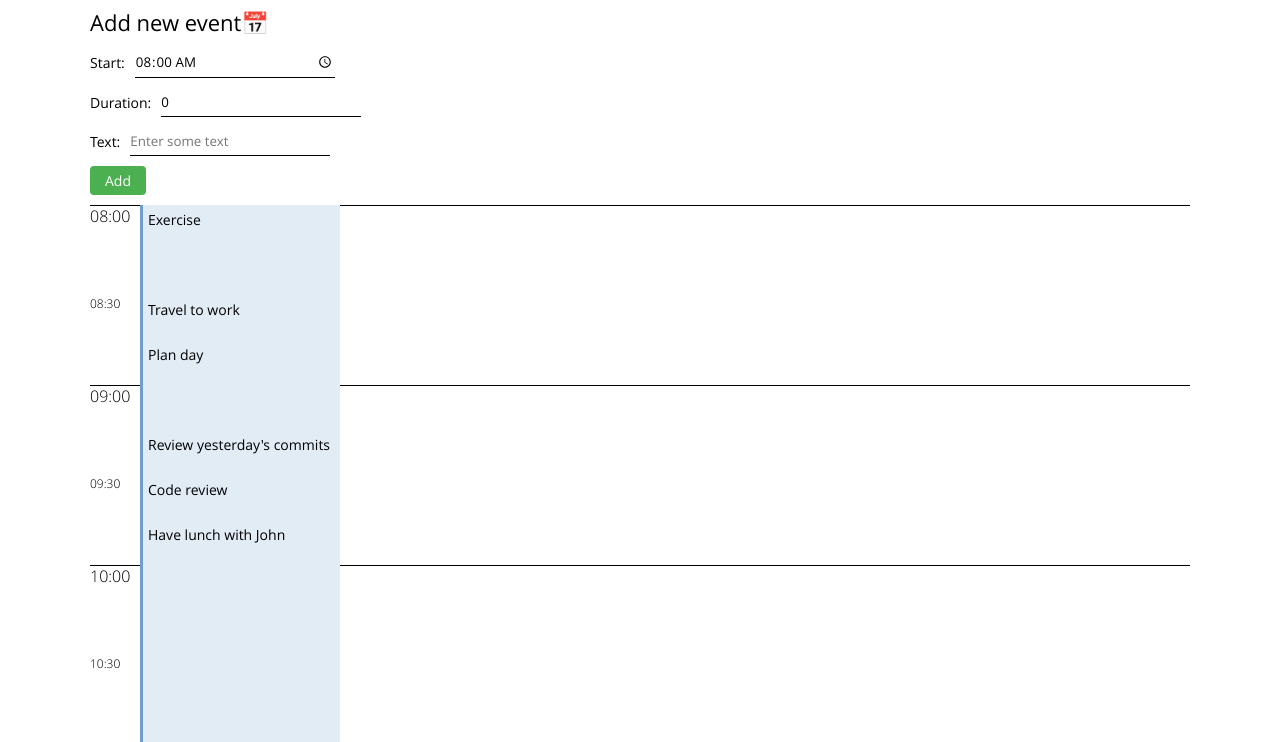
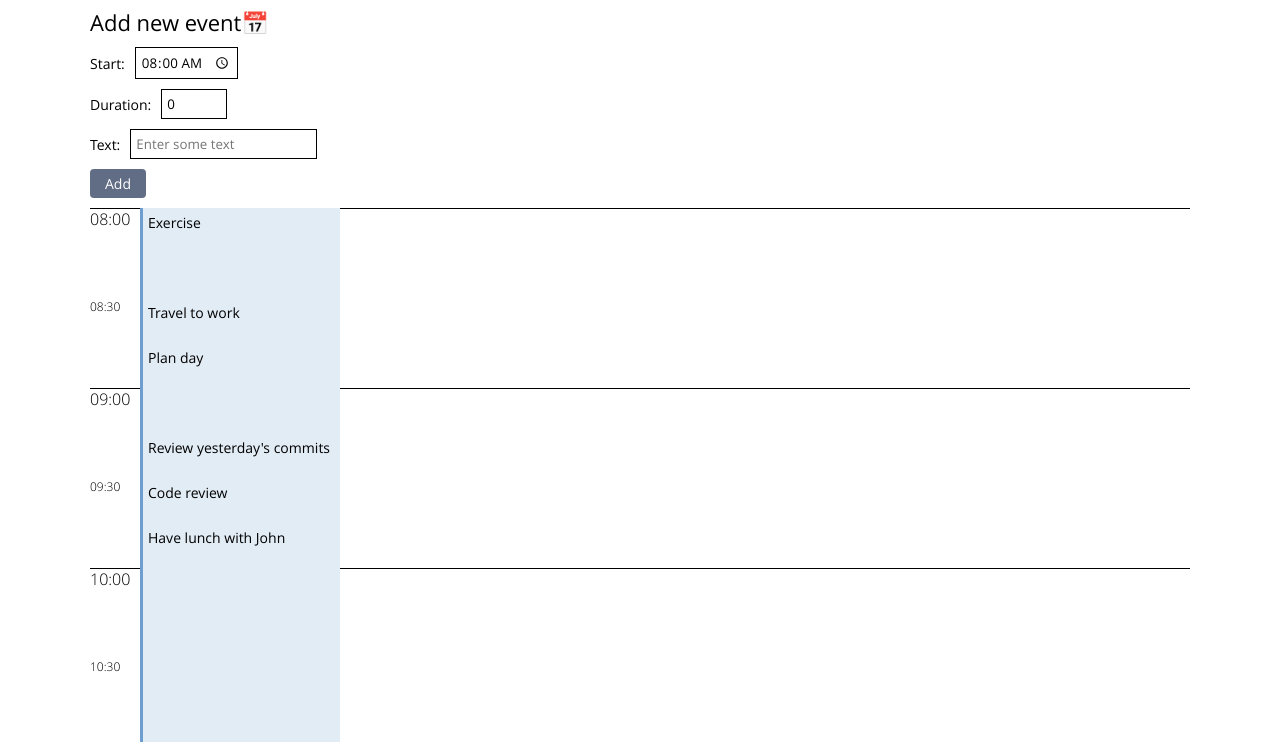
Before and after one commit to V4d1kRed/JSModule, a plain HTML site: page index.html in a window 1280 px wide. Shown: the part 56-798 px from the top of the page. Drawn offline with nearby package versions, Linux system fonts and the light colour scheme; files that its build step writes are made by us from their sources.

Commit message:
Change scss

```diff
--- a/scss/common/_reset.scss
+++ b/scss/common/_reset.scss
@@ -1,7 +1,6 @@
 *, *:before, *:after {
     margin: 0;
     padding: 0;
-    border: 0;
     box-sizing: border-box;
     -moz-box-sizing: border-box;
 	-webkit-box-sizing: border-box;
--- a/scss/index.scss
+++ b/scss/index.scss
@@ -15,6 +15,9 @@
 
 .form {
     margin-bottom: 1rem;
+    &__fieldset {
+        border: none;
+    }
     &__legend {
         font-size: 2.2rem;
         margin-bottom: 1rem;
@@ -29,10 +32,11 @@
         font-size: 1.4rem;
     }
     &__input {
-        width: 100%;
-        max-width: 20rem;
-        padding: 0.5rem 0;
-        border-bottom: 1px solid $black;
+        // width: 100%;
+        // max-width: 20rem;
+        padding: 0.5rem;
+        border: 1px solid $black;
+        transition: $animation;
         &:focus {
             outline: none;
         }
@@ -40,7 +44,7 @@
     &__button {
         cursor: pointer;
         font-size: 1.4rem;
-        background-color: #4CAF50;
+        background-color: #616D84;
         color: white;
         border: none;
         padding: 0.5rem 1.5rem;
@@ -48,6 +52,7 @@
         text-decoration: none;
         display: inline-block;
         border-radius: 0.4rem;
+        transition: $animation;
     }
 }
 
@@ -79,6 +84,8 @@
 
 .event {
     position: relative;
+    top: 0;
+    left: 0;
     padding: 0.5rem;
     width: 100%;
     height: 3rem;
@@ -111,6 +118,7 @@
     opacity: 0;
     visibility: hidden;
     &__button {
+        border: none;
         cursor: pointer;
         width: 3rem;
         height: 3rem;
```
